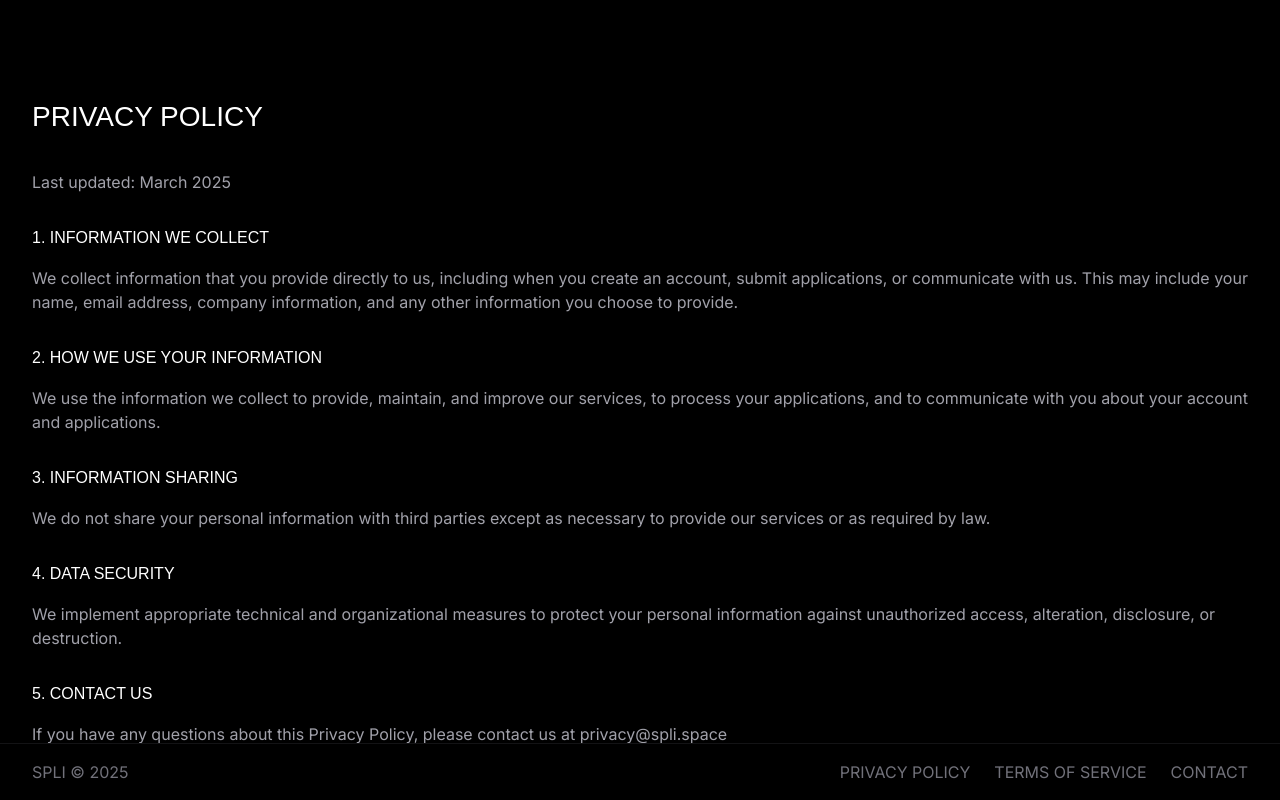
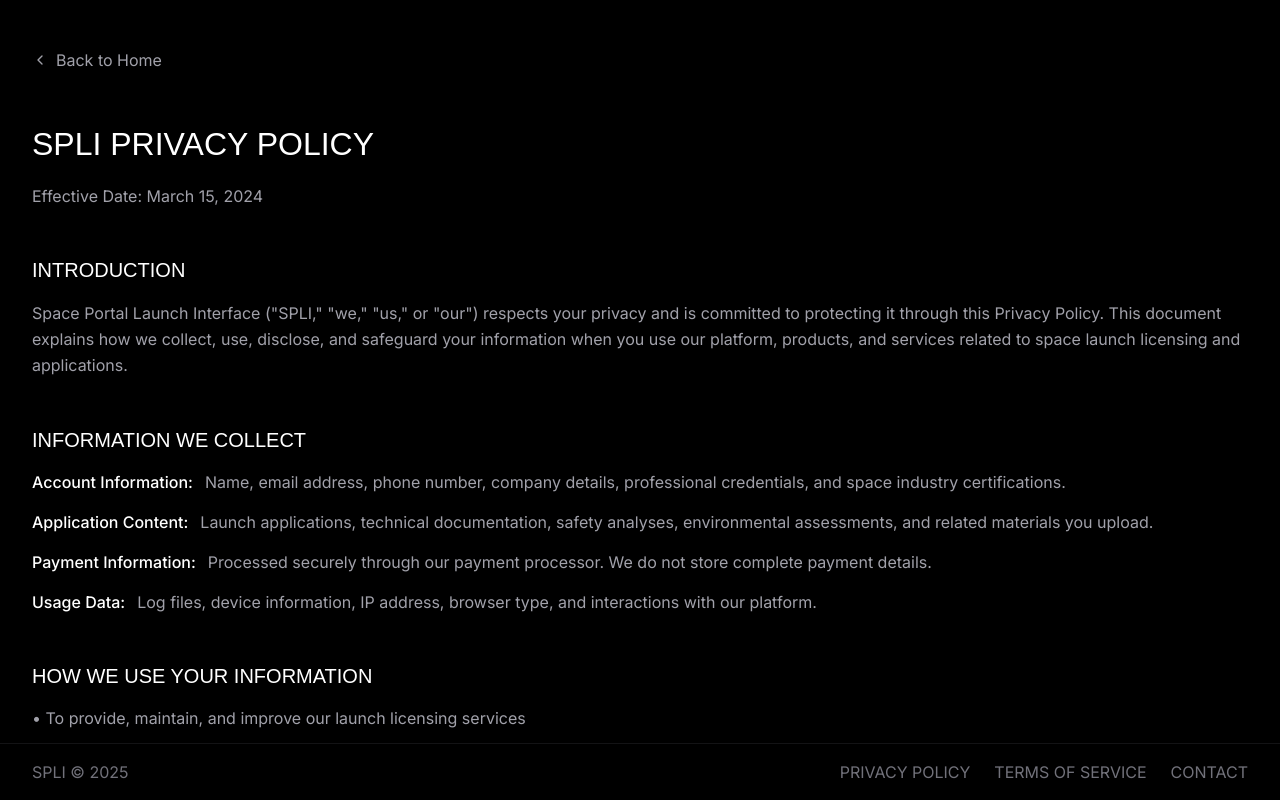
Before and after one commit to rohansat/spli, a Next.js app in the folder space-portal/: page /privacy-policy in a window 1280 px wide. Shown: the top 800 px of the page. Built offline with nearby package versions, Linux system fonts and the light colour scheme; no server answers; a web font is replaced by a local one.

Commit message:
feat: update privacy policy page to match SPLI's official policy and styling

```diff
--- a/space-portal/src/app/privacy-policy/page.tsx
+++ b/space-portal/src/app/privacy-policy/page.tsx
@@ -1,43 +1,64 @@
 import { Footer } from "@/components/Footer";
+import Link from "next/link";
+import { ChevronLeft } from "lucide-react";
 
 export default function PrivacyPolicy() {
   return (
     <div className="min-h-screen bg-black">
-      <div className="max-w-[1400px] mx-auto px-8 pt-24 pb-24">
-        <h1 className="text-[28px] font-medium text-white mb-8">PRIVACY POLICY</h1>
+      <div className="max-w-[1400px] mx-auto px-8 pt-12 pb-24">
+        <Link
+          href="/"
+          className="inline-flex items-center text-zinc-400 hover:text-white mb-12"
+        >
+          <ChevronLeft className="h-4 w-4 mr-2" />
+          Back to Home
+        </Link>
 
-        <div className="prose prose-invert max-w-none">
-          <p className="text-zinc-400">Last updated: March 2025</p>
+        <h1 className="text-[32px] font-medium text-white mb-4">SPLI PRIVACY POLICY</h1>
+        <p className="text-zinc-400 mb-12">Effective Date: March 15, 2024</p>
 
-          <h2 className="text-white mt-8 mb-4">1. Information We Collect</h2>
-          <p className="text-zinc-400">
-            We collect information that you provide directly to us, including when you create an account,
-            submit applications, or communicate with us. This may include your name, email address,
-            company information, and any other information you choose to provide.
-          </p>
+        <div className="space-y-12">
+          <section>
+            <h2 className="text-xl text-white mb-4">INTRODUCTION</h2>
+            <p className="text-zinc-400 leading-relaxed">
+              Space Portal Launch Interface ("SPLI," "we," "us," or "our") respects your privacy and is committed to protecting it through this Privacy Policy. This document explains how we collect, use, disclose, and safeguard your information when you use our platform, products, and services related to space launch licensing and applications.
+            </p>
+          </section>
 
-          <h2 className="text-white mt-8 mb-4">2. How We Use Your Information</h2>
-          <p className="text-zinc-400">
-            We use the information we collect to provide, maintain, and improve our services,
-            to process your applications, and to communicate with you about your account and applications.
-          </p>
+          <section>
+            <h2 className="text-xl text-white mb-4">INFORMATION WE COLLECT</h2>
+            <ul className="space-y-4">
+              <li className="flex gap-3">
+                <span className="text-white font-medium">Account Information:</span>
+                <span className="text-zinc-400">Name, email address, phone number, company details, professional credentials, and space industry certifications.</span>
+              </li>
+              <li className="flex gap-3">
+                <span className="text-white font-medium">Application Content:</span>
+                <span className="text-zinc-400">Launch applications, technical documentation, safety analyses, environmental assessments, and related materials you upload.</span>
+              </li>
+              <li className="flex gap-3">
+                <span className="text-white font-medium">Payment Information:</span>
+                <span className="text-zinc-400">Processed securely through our payment processor. We do not store complete payment details.</span>
+              </li>
+              <li className="flex gap-3">
+                <span className="text-white font-medium">Usage Data:</span>
+                <span className="text-zinc-400">Log files, device information, IP address, browser type, and interactions with our platform.</span>
+              </li>
+            </ul>
+          </section>
 
-          <h2 className="text-white mt-8 mb-4">3. Information Sharing</h2>
-          <p className="text-zinc-400">
-            We do not share your personal information with third parties except as necessary
-            to provide our services or as required by law.
-          </p>
-
-          <h2 className="text-white mt-8 mb-4">4. Data Security</h2>
-          <p className="text-zinc-400">
-            We implement appropriate technical and organizational measures to protect your
-            personal information against unauthorized access, alteration, disclosure, or destruction.
-          </p>
-
-          <h2 className="text-white mt-8 mb-4">5. Contact Us</h2>
-          <p className="text-zinc-400">
-            If you have any questions about this Privacy Policy, please contact us at privacy@spli.space
-          </p>
+          <section>
+            <h2 className="text-xl text-white mb-4">HOW WE USE YOUR INFORMATION</h2>
+            <ul className="space-y-3 text-zinc-400">
+              <li>• To provide, maintain, and improve our launch licensing services</li>
+              <li>• To process and manage space launch applications</li>
+              <li>• To verify company credentials and manage profiles</li>
+              <li>• To process payments and transactions</li>
+              <li>• To send important updates about applications and services</li>
+              <li>• To enforce platform policies and regulatory requirements</li>
+              <li>• To analyze usage patterns for platform improvement</li>
+            </ul>
+          </section>
         </div>
       </div>
       <Footer />
```
